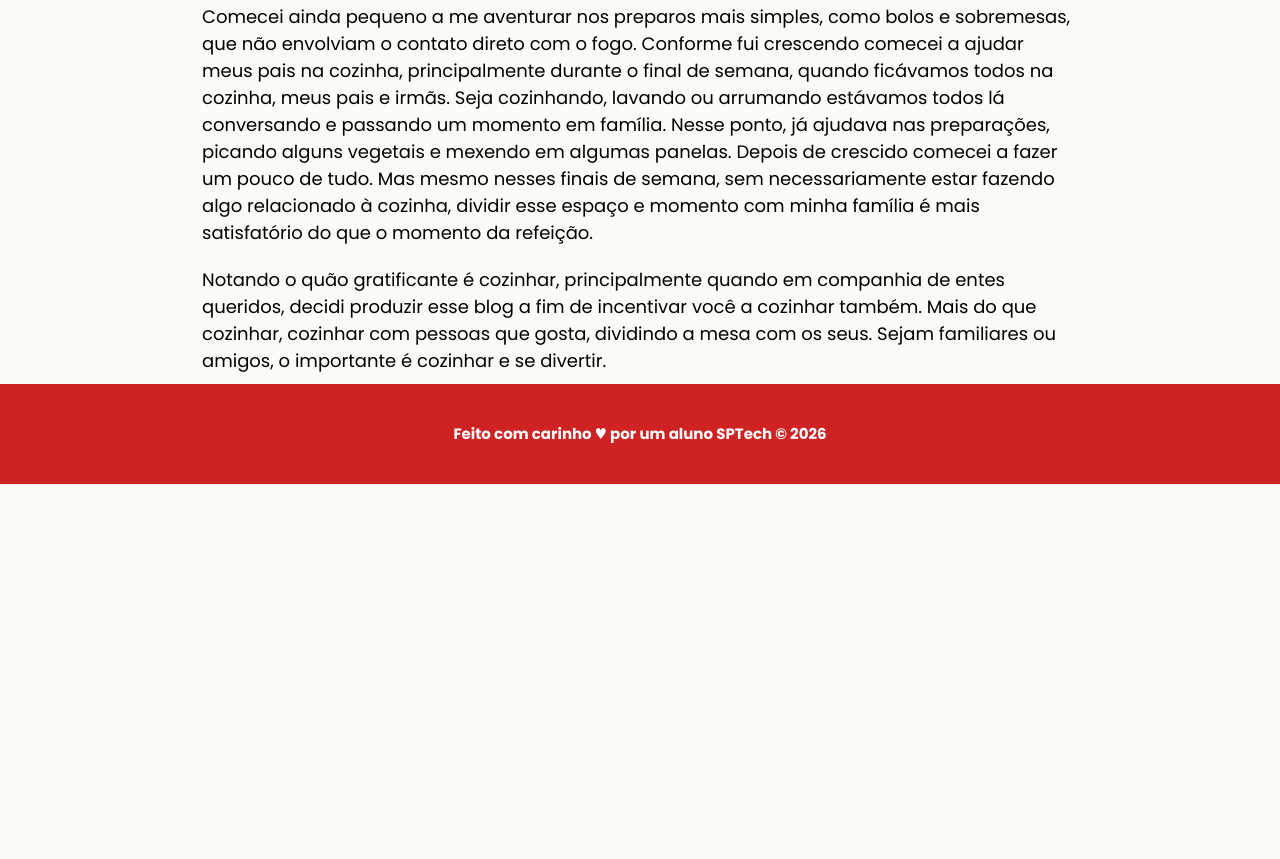
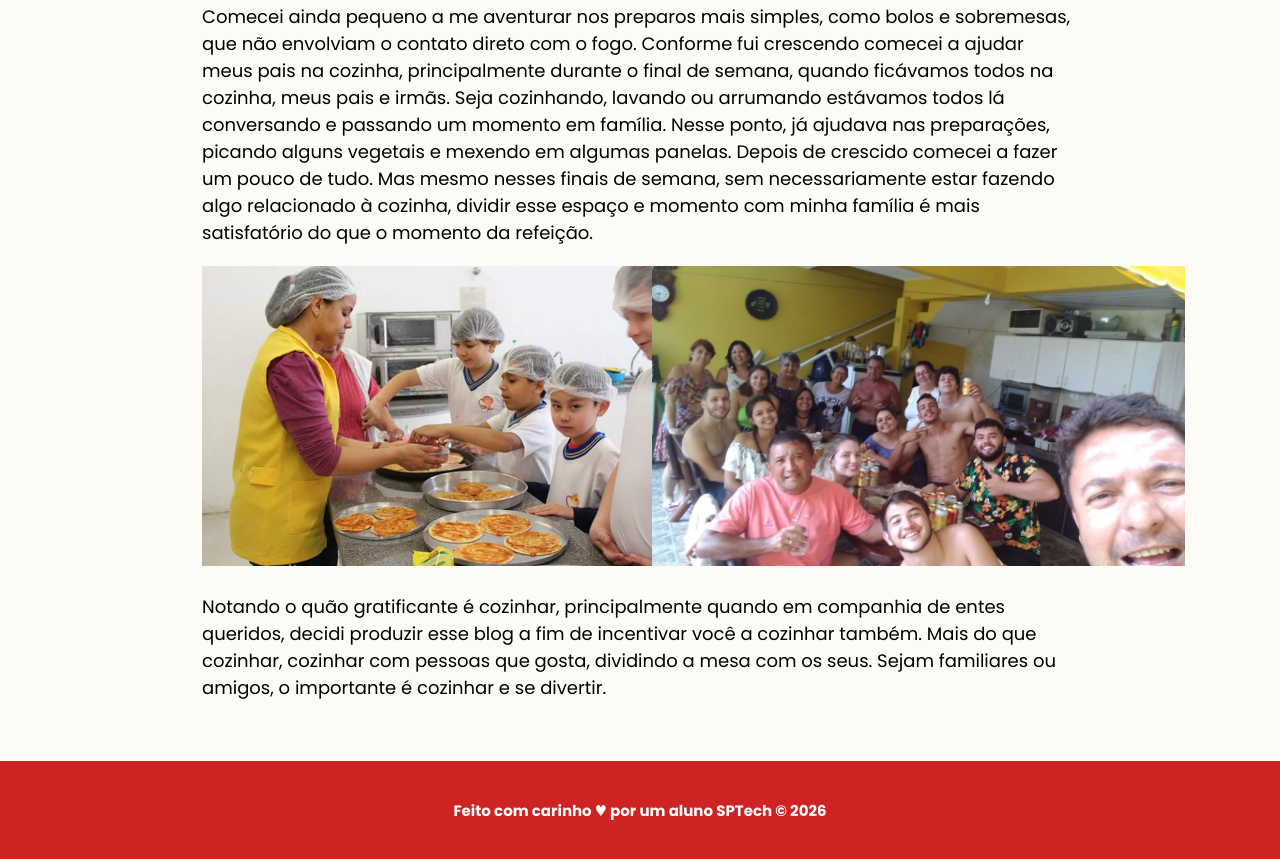
Before and after one commit to kajio-leo/Projeto_Individual_Culinaria, a website: page repositorio-pi-culinaria/public/sobre.html in a window 1280 px wide. Shown: the part 814-1673 px from the top of the page. Before the commit the page ends 1298 px from the top, so only its background shows below. Drawn offline with Linux system fonts and the light colour scheme.

Commit message:
Alterando algumas coisas do front, adicionando imagem no sobre e ajustando um pouco do css

```diff
--- a/repositorio-pi-culinaria/public/css/estilo.css
+++ b/repositorio-pi-culinaria/public/css/estilo.css
@@ -903,6 +903,15 @@ input {
   object-fit: cover;
 }
 
+.imagemSobre2 img {
+  height: 300px;
+  object-fit: cover;
+}
+
+.espacoVazio {
+  height: 50px;
+}
+
 /* ALERTA */
 
 #alerta {
--- a/repositorio-pi-culinaria/public/sobre.html
+++ b/repositorio-pi-culinaria/public/sobre.html
@@ -61,9 +61,19 @@
             </div>
             <p>Comecei ainda pequeno a me aventurar nos preparos mais simples, como bolos e sobremesas, que não envolviam o contato direto com o fogo. Conforme fui crescendo comecei a ajudar meus pais na cozinha, principalmente durante o final de semana, quando ficávamos todos na cozinha, meus pais e irmãs. Seja cozinhando, lavando ou arrumando estávamos todos lá conversando e passando um momento em família. Nesse ponto, já ajudava nas preparações, picando alguns vegetais e mexendo em algumas panelas. Depois de crescido comecei a fazer um pouco de tudo. Mas mesmo nesses finais de semana, sem necessariamente estar fazendo algo relacionado à cozinha, dividir esse espaço e momento com minha família é mais satisfatório do que o momento da refeição.</p>
             <div class="imgs">
+                <div class="tank-imagem">
+                    <div class="imagemSobre2">
+                        <img src="./assets/imgs/cozinhandoescola.jpeg" alt="">
+                    </div>
+                    <div class="imagemSobre2">
+                        <img src="./assets/imgs/familia1.jpeg" alt="">
+                    </div>
+                </div>
+            </div>
+            <p>Notando o quão gratificante é cozinhar, principalmente quando em companhia de entes queridos, decidi produzir esse blog a fim de incentivar você a cozinhar também. Mais do que cozinhar, cozinhar com pessoas que gosta, dividindo a mesa com os seus. Sejam familiares ou amigos, o importante é cozinhar e se divertir.</p>
+            <div class="espacoVazio">
 
             </div>
-            <p>Notando o quão gratificante é cozinhar, principalmente quando em companhia de entes queridos, decidi produzir esse blog a fim de incentivar você a cozinhar também. Mais do que cozinhar, cozinhar com pessoas que gosta, dividindo a mesa com os seus. Sejam familiares ou amigos, o importante é cozinhar e se divertir.</p>
 
         </div>
     </div>
```
Also changed, not shown: repositorio-pi-culinaria/public/dashboard/cards.html (+1 -1 lines), repositorio-pi-culinaria/public/dashboard/recfavoritas.html (+1 -1 lines), repositorio-pi-culinaria/public/assets/imgs/cozinhandoescola.jpeg (added), repositorio-pi-culinaria/public/assets/imgs/familia1.jpeg (added), 1 other file.
